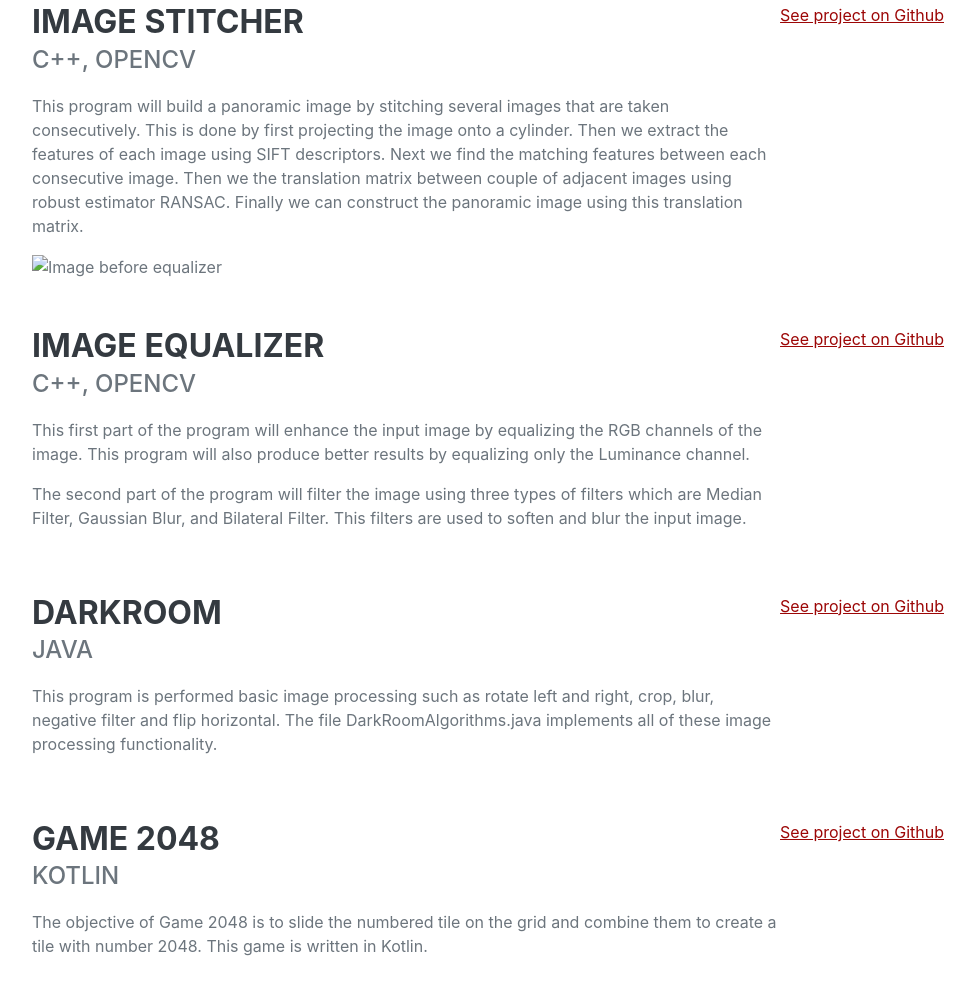
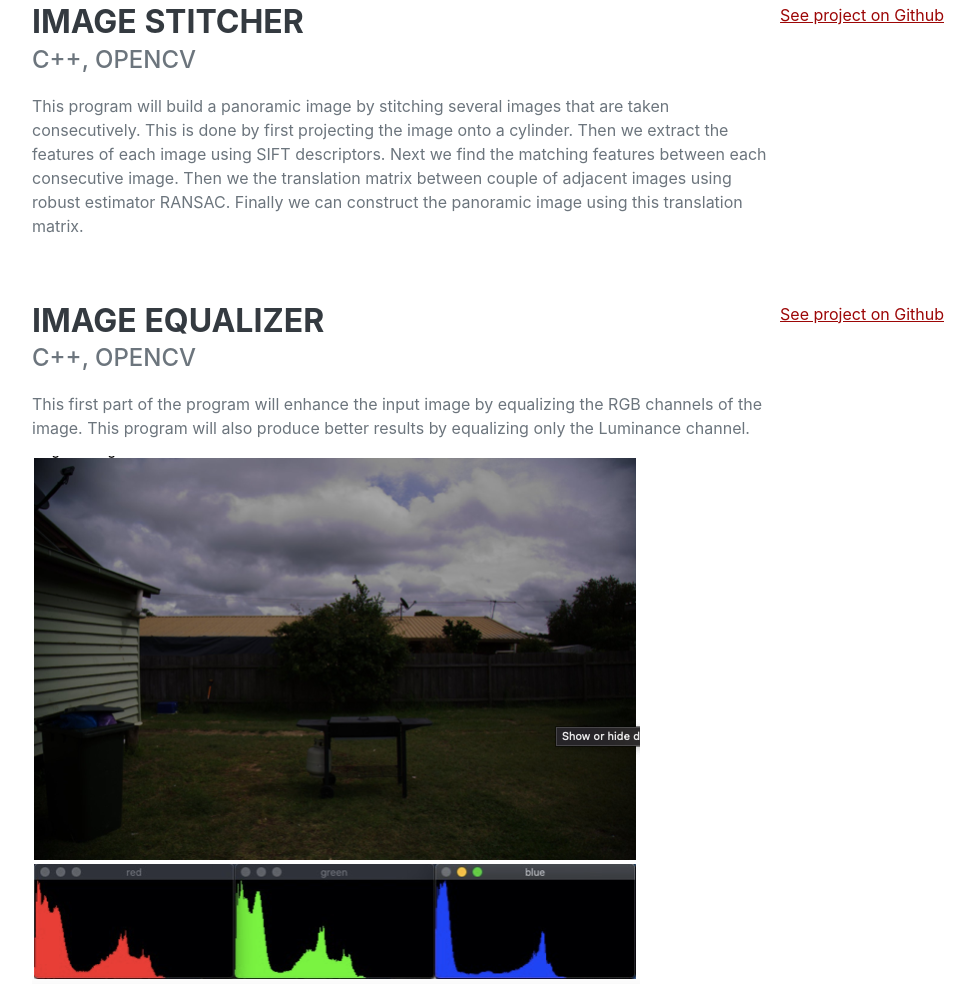
Before and after one commit to wishnuputra/personal-webdesign, a plain HTML site: page index.html in a window 1280 px wide. Shown: the part 993-1980 px from the top of the page, without its empty margins (288-1263 px from the left). Drawn offline with nearby package versions, Linux system fonts and the light colour scheme; a web font is replaced by a local one.

Commit message:
Update index.html

```diff
--- a/index.html
+++ b/index.html
@@ -67,7 +67,6 @@
                             <h3 class="mb-0">Image Stitcher</h3>
                             <div class="subheading mb-3">C++, OpenCV</div>
                             <p>This program will build a panoramic image by stitching several images that are taken consecutively. This is done by first projecting the image onto a cylinder. Then we extract the features of each image using SIFT descriptors. Next we find the matching features between each consecutive image. Then we the translation matrix between couple of adjacent images using robust estimator RANSAC. Finally we can construct the panoramic image using this translation matrix.</p>
-                            <img src="assets/img/equalizer_before" alt="Image before equalizer">
                         </div>
                         <div class="flex-shrink-0"><span class="text-primary"><a href="https://github.com/wishnuputra/CV_LAB4">See project on Github</a></span></div>
                     </div>
@@ -78,6 +77,7 @@
                             <p>
                               This first part of the program will enhance the input image by equalizing the RGB channels of the image. This program will also produce better results by equalizing only the Luminance channel.
                             </p>
+                            <img src="assets/img/before_equalize.png" alt="Image before equalizer">
                             <p>
                               The second part of the program will filter the image using three types of filters which are Median Filter, Gaussian Blur, and Bilateral Filter. This filters are used to soften and blur the input image.
                             </p>
```
